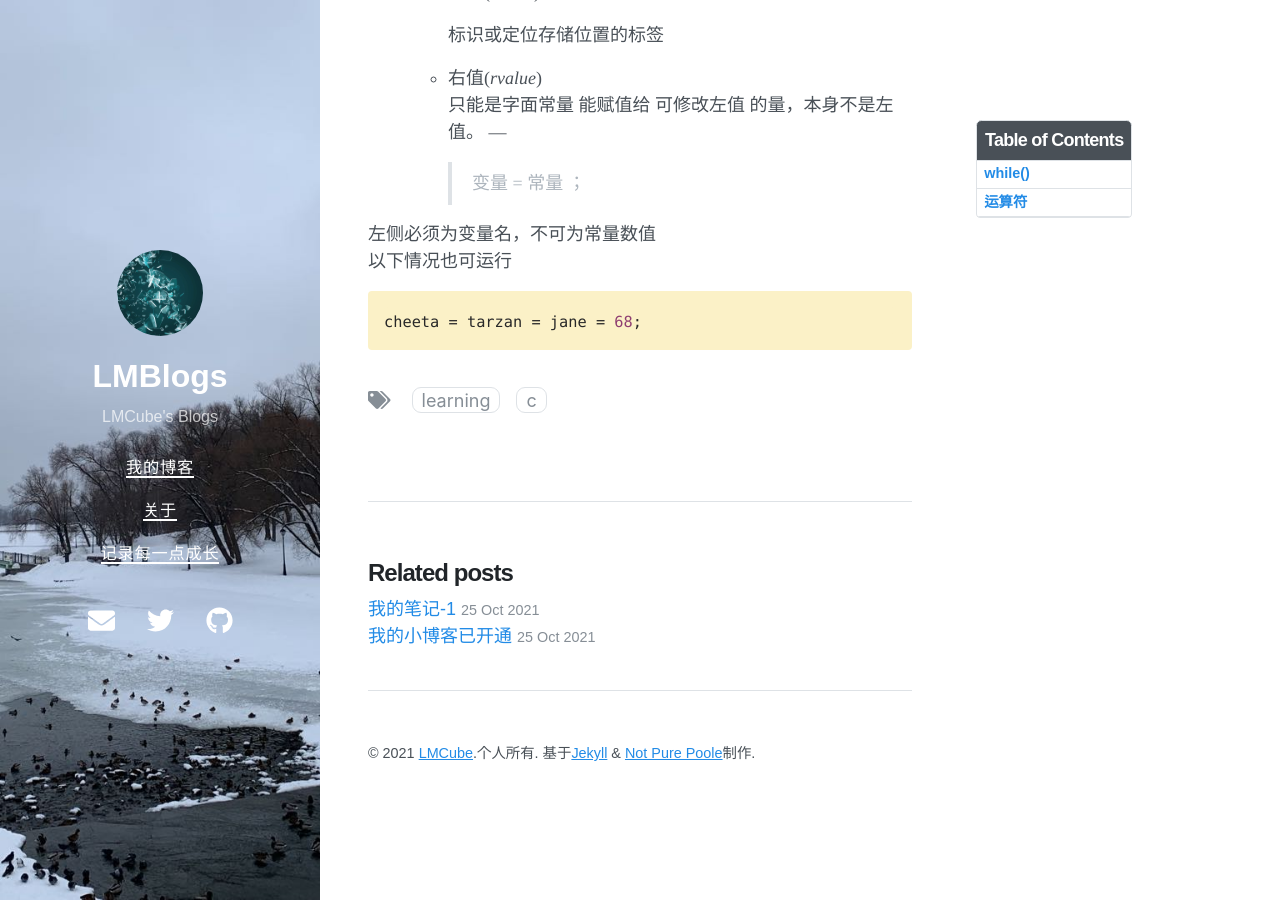
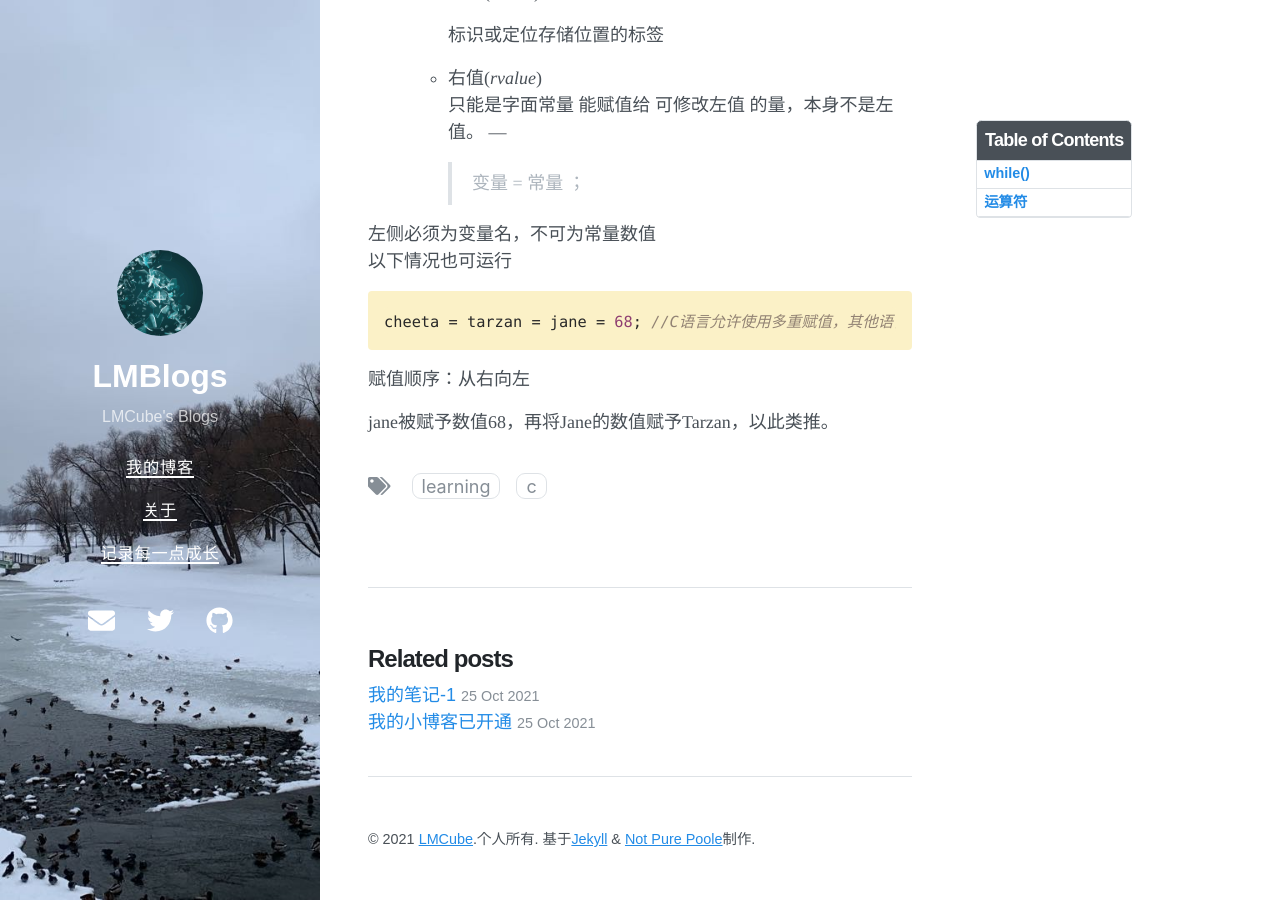
Before and after one commit to LandMineCube/LandMineCube.github.io, a Jekyll site: the page built from _posts/2021-10-26-运算符.md, in a window 1280 px wide and 900 px high, scrolled down 960 px. Built offline with Jekyll 4.4.1, drawn with Linux system fonts in a browser that asks for light colours; nearby versions of some CDN libraries.

Commit message:
Update 2021-10-26-运算符.md

````diff
--- a/_posts/2021-10-26-运算符.md
+++ b/_posts/2021-10-26-运算符.md
@@ -57,5 +57,9 @@ while(条件)
 左侧必须为变量名，不可为常量数值
 以下情况也可运行
 ```c
-cheeta = tarzan = jane = 68;
+cheeta = tarzan = jane = 68; //C语言允许使用多重赋值，其他语言尽量避免
 ```
+
+赋值顺序：从右向左
+
+jane被赋予数值68，再将Jane的数值赋予Tarzan，以此类推。
````
